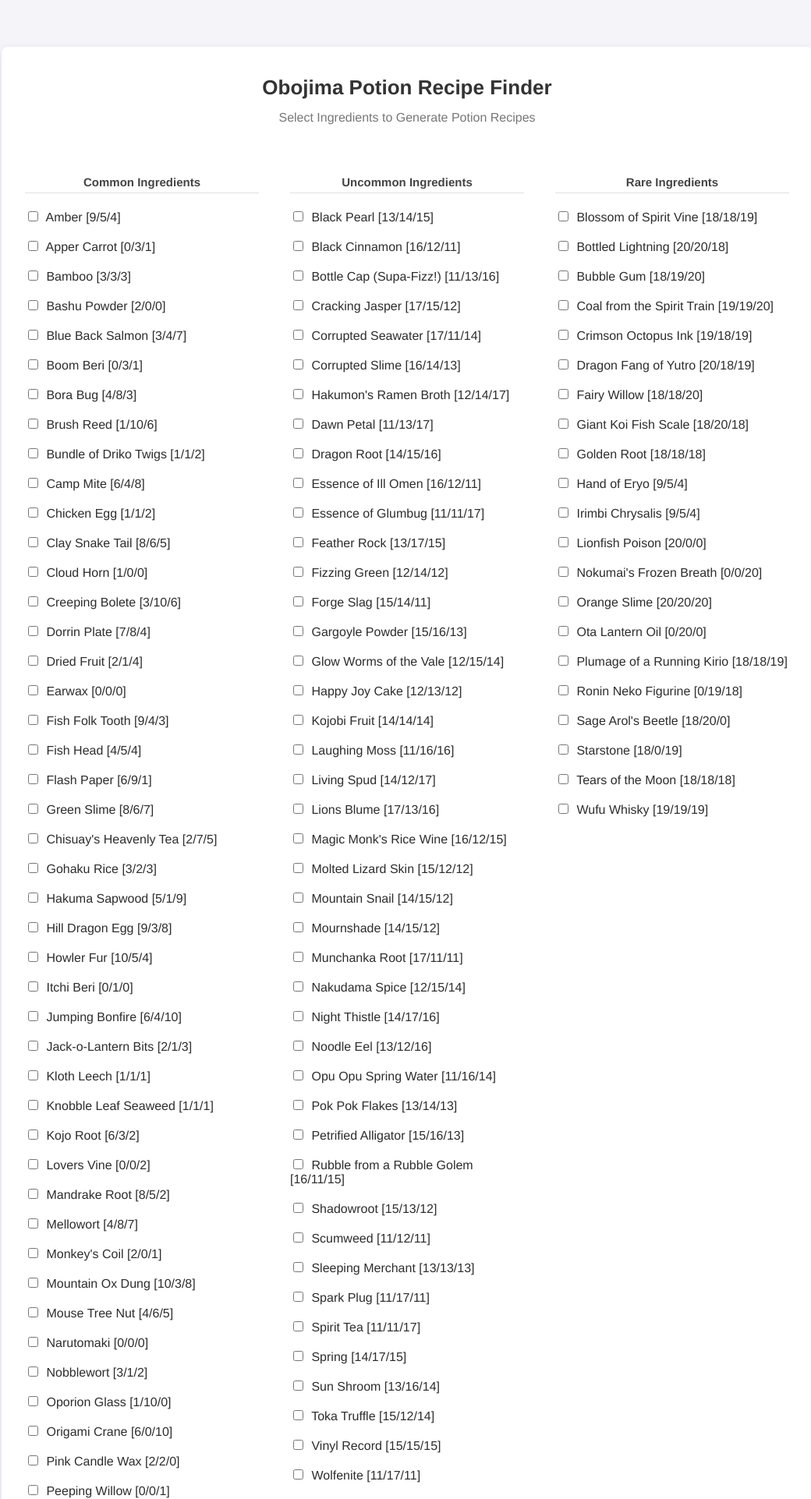
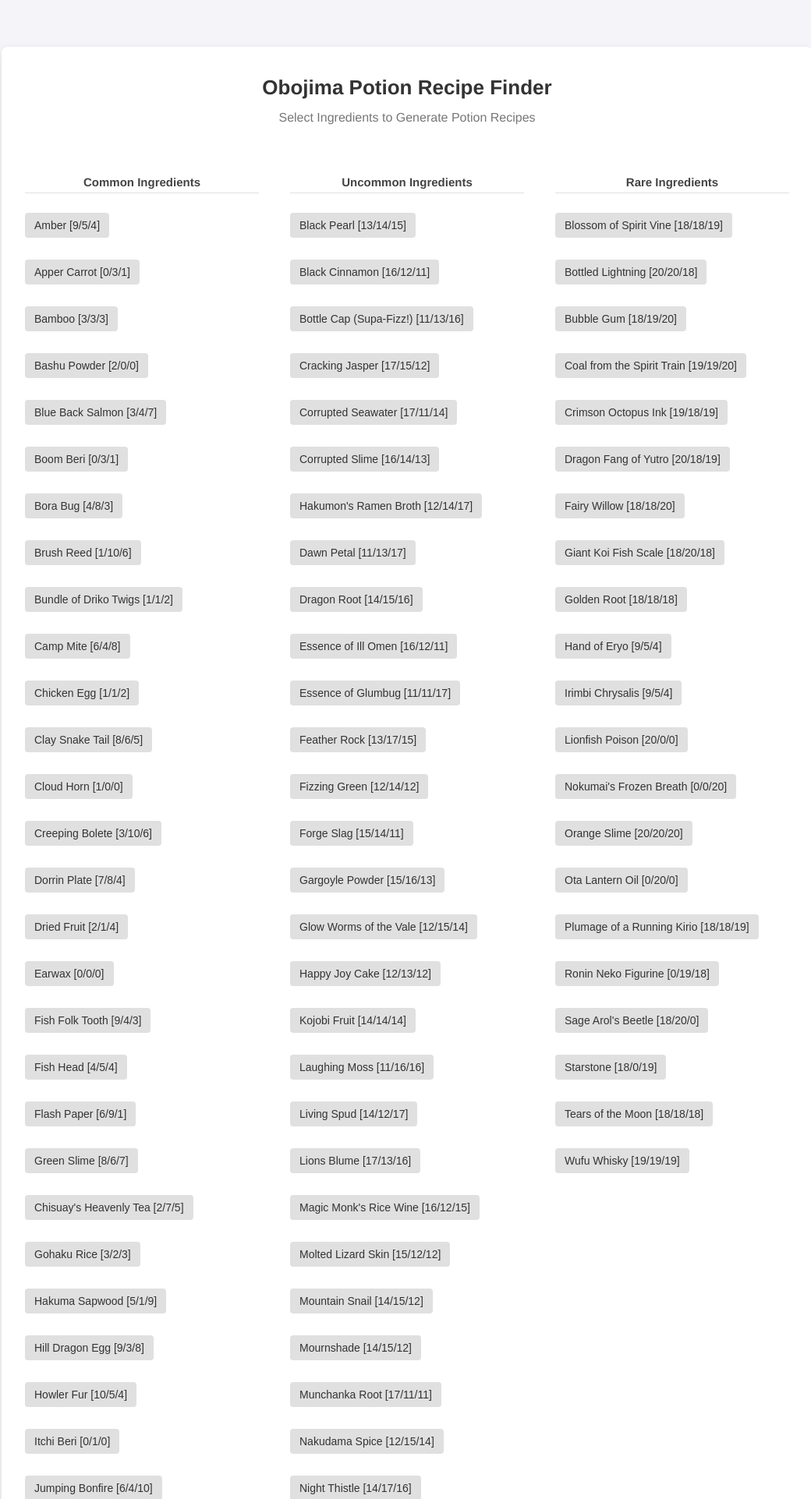
Before and after one commit to billhanscom/Obojima, a Flask app: page / in a window 1280 px wide. Shown: the top 1923 px of the page at 78% size, without its empty margins (118-1158 px from the left). Run offline with Flask 3, Linux system fonts and the light colour scheme; data comes from the database, SQL or seed files in the repository.

Commit message:
Add files via upload

```diff
--- a/static/script.js
+++ b/static/script.js
@@ -1,7 +1,25 @@
+let selectedIngredients = [];
+
+// Toggle selection for ingredient buttons
+document.addEventListener("DOMContentLoaded", () => {
+    document.querySelectorAll(".ingredient-button").forEach(button => {
+        button.addEventListener("click", () => {
+            const ingredient = button.getAttribute("data-ingredient");
+            button.classList.toggle("selected");
+            if (selectedIngredients.includes(ingredient)) {
+                selectedIngredients = selectedIngredients.filter(i => i !== ingredient);
+            } else {
+                selectedIngredients.push(ingredient);
+            }
+        });
+    });
+});
+
 async function findRecipes() {
-    // Get selected ingredients
-    const selectedIngredients = Array.from(document.querySelectorAll('input[name="ingredient"]:checked'))
-                                      .map(checkbox => checkbox.value);
+    if (selectedIngredients.length === 0) {
+        alert("Please select at least one ingredient.");
+        return;
+    }
 
     // Send selected ingredients to the backend
     const response = await fetch('/get-recipes', {
@@ -36,6 +54,9 @@ async function findRecipes() {
 
 // Function to clear selected ingredients
 function clearSelection() {
-    document.querySelectorAll('input[name="ingredient"]:checked').forEach(checkbox => checkbox.checked = false);
+    selectedIngredients = [];
+    document.querySelectorAll(".ingredient-button").forEach(button => {
+        button.classList.remove("selected");
+    });
     document.getElementById('results').innerHTML = ''; // Clear results as well
 }
--- a/static/style.css
+++ b/static/style.css
@@ -8,7 +8,7 @@ body {
 
 .container {
     width: 80%;
-    max-width: 1000px;  /* Increased width to allow for wider columns */
+    max-width: 1000px;
     margin: 60px auto;
     padding: 20px;
     background-color: #ffffff;
@@ -54,12 +54,25 @@ h3 {
 }
 
 .column {
-    width: 32%;  /* Increased column width for better readability */
+    width: 32%;
     padding: 10px;
 }
 
-.column input[type="checkbox"] {
-    margin-right: 6px;
+.ingredient-button {
+    background-color: #e0e0e0;
+    color: #333;
+    border: none;
+    border-radius: 4px;
+    padding: 8px 12px;
+    font-size: 14px;
+    margin: 5px 0;
+    cursor: pointer;
+    transition: background-color 0.2s ease;
+}
+
+.ingredient-button.selected {
+    background-color: #0077cc;
+    color: #ffffff;
 }
 
 .button-group {
--- a/templates/index.html
+++ b/templates/index.html
@@ -19,8 +19,9 @@
                 <div class="column">
                     <h3>Common Ingredients</h3>
                     {% for ingredient in common_ingredients %}
-                        <label><input type="checkbox" name="ingredient" value="{{ ingredient['name'] }}">
-                        {{ ingredient['name'] }} [{{ ingredient['combat'] }}/{{ ingredient['utility'] }}/{{ ingredient['whimsy'] }}]</label><br><br>
+                        <button type="button" class="ingredient-button" data-ingredient="{{ ingredient['name'] }}">
+                            {{ ingredient['name'] }} [{{ ingredient['combat'] }}/{{ ingredient['utility'] }}/{{ ingredient['whimsy'] }}]
+                        </button><br><br>
                     {% endfor %}
                 </div>
 
@@ -28,8 +29,9 @@
                 <div class="column">
                     <h3>Uncommon Ingredients</h3>
                     {% for ingredient in uncommon_ingredients %}
-                        <label><input type="checkbox" name="ingredient" value="{{ ingredient['name'] }}">
-                        {{ ingredient['name'] }} [{{ ingredient['combat'] }}/{{ ingredient['utility'] }}/{{ ingredient['whimsy'] }}]</label><br><br>
+                        <button type="button" class="ingredient-button" data-ingredient="{{ ingredient['name'] }}">
+                            {{ ingredient['name'] }} [{{ ingredient['combat'] }}/{{ ingredient['utility'] }}/{{ ingredient['whimsy'] }}]
+                        </button><br><br>
                     {% endfor %}
                 </div>
 
@@ -37,8 +39,9 @@
                 <div class="column">
                     <h3>Rare Ingredients</h3>
                     {% for ingredient in rare_ingredients %}
-                        <label><input type="checkbox" name="ingredient" value="{{ ingredient['name'] }}">
-                        {{ ingredient['name'] }} [{{ ingredient['combat'] }}/{{ ingredient['utility'] }}/{{ ingredient['whimsy'] }}]</label><br><br>
+                        <button type="button" class="ingredient-button" data-ingredient="{{ ingredient['name'] }}">
+                            {{ ingredient['name'] }} [{{ ingredient['combat'] }}/{{ ingredient['utility'] }}/{{ ingredient['whimsy'] }}]
+                        </button><br><br>
                     {% endfor %}
                 </div>
             </div>
```
